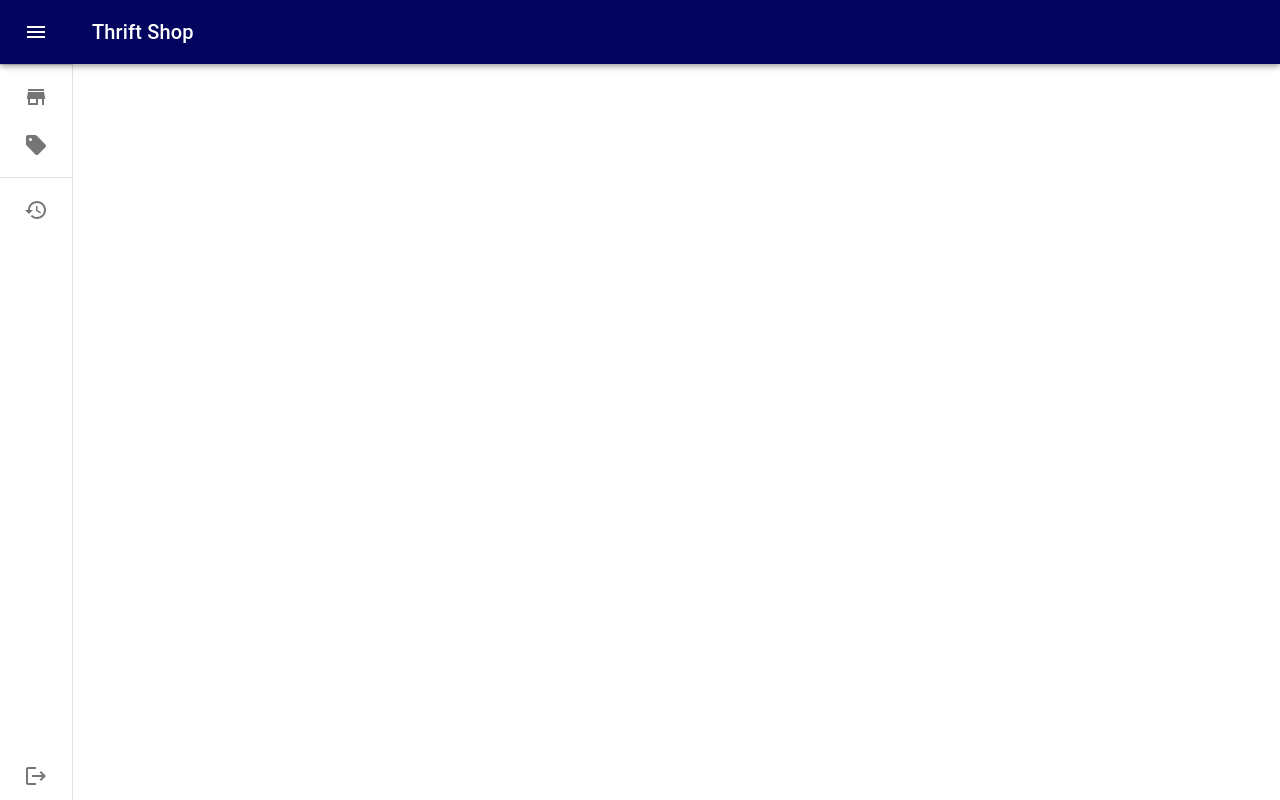
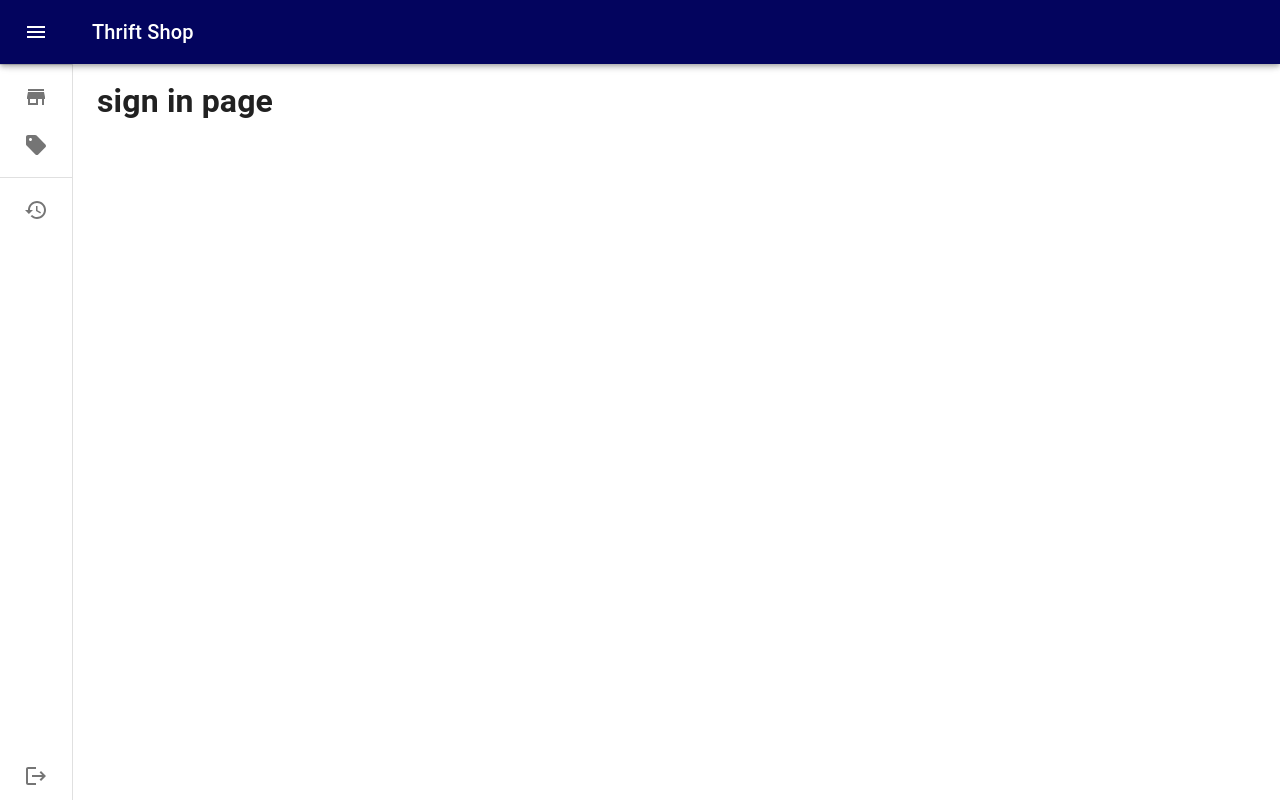
Before and after one commit to Lucifer8729/thrift-shop, a React (Create React App) app: page /signIn in a window 1280 px wide. Built offline with nearby package versions, Linux system fonts and the light colour scheme.

Commit message:
added sign in sign up page

```diff
--- a/src/App.js
+++ b/src/App.js
@@ -23,6 +23,7 @@ import HistoryIcon from "@mui/icons-material/History";
 import LogoutIcon from "@mui/icons-material/Logout";
 import AccountCircleIcon from "@mui/icons-material/AccountCircle";
 
+import SignInSignUp from "./Pages/SignInSignUp/SignInSignUp";
 import Shop from "./Pages/Shop/Shop";
 import Sell from "./Pages/Sell/Sell";
 import History from "./Pages/History/History";
@@ -224,6 +225,7 @@ function App() {
           <Box component="main" sx={{ flexGrow: 1, p: 3, pt: 7 }}>
             {/* <DrawerHeader /> */}
             <Routes>
+              <Route path="/signIn" element={<SignInSignUp />} />
               <Route path="/shop" element={<Shop />} />
               <Route path="/sell" element={<Sell />} />
               <Route path="/history" element={<History />} />
--- /dev/null
+++ b/src/Pages/SignInSignUp/SignInSignUp.jsx
@@ -0,0 +1,11 @@
+import React from "react";
+
+const SignInSignUp = () => {
+  return (
+    <>
+      <h1>sign in page</h1>
+    </>
+  );
+};
+
+export default SignInSignUp;
```
